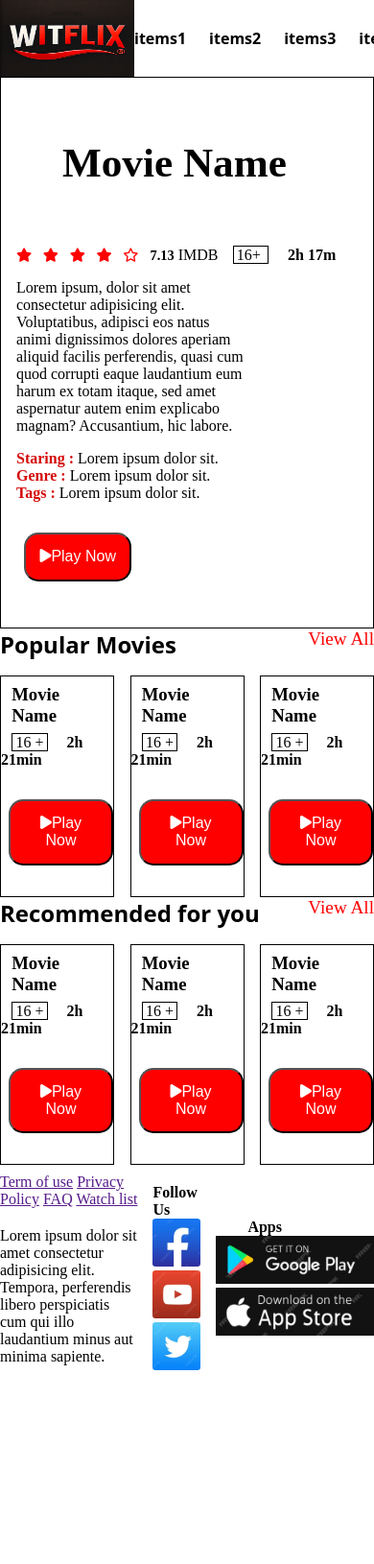
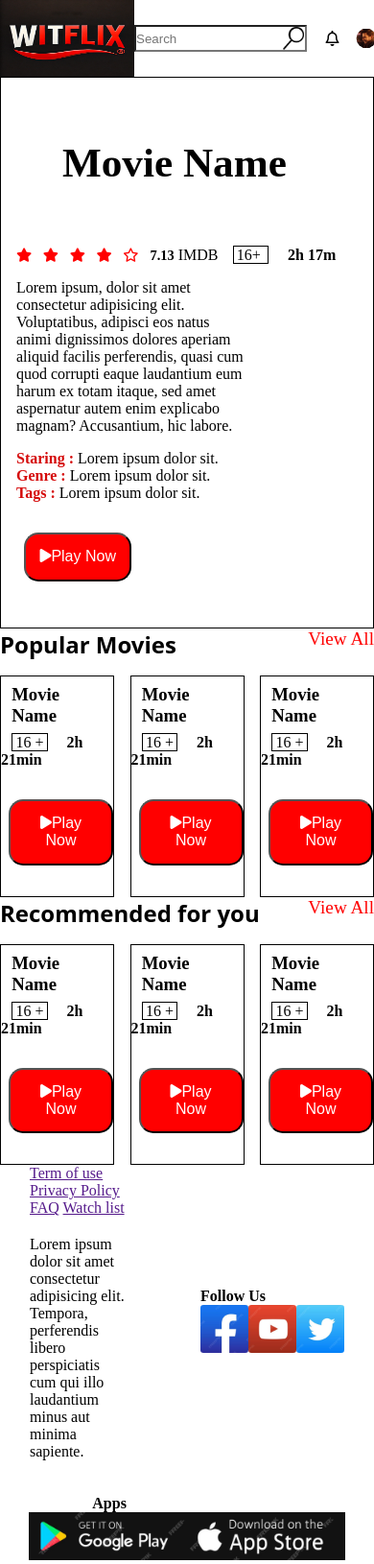
Before and after one commit to JnrMert/WITFLIX, a website: page index.html in a window 390 px wide. Shown: the top 1630 px of the page at 96% size. Before the commit the page ends 1432 px from the top, so only its background shows below. Drawn offline with Linux system fonts and the light colour scheme.

Commit message:
Responsive Updated

```diff
--- a/style.css
+++ b/style.css
@@ -174,3 +174,21 @@
   text-indent: 20%;
   font-weight: bold;
 }
+
+@media screen and (max-width: 576px) {
+  header nav {
+    order: 6;
+    width: 100%;
+    text-align: center;
+    margin: 1rem;
+  }
+  footer {
+    flex-wrap: wrap;
+  }
+  footer > div:first-child {
+    width: 100px;
+  }
+  footer nav {
+    justify-content: center;
+  }
+}
```
